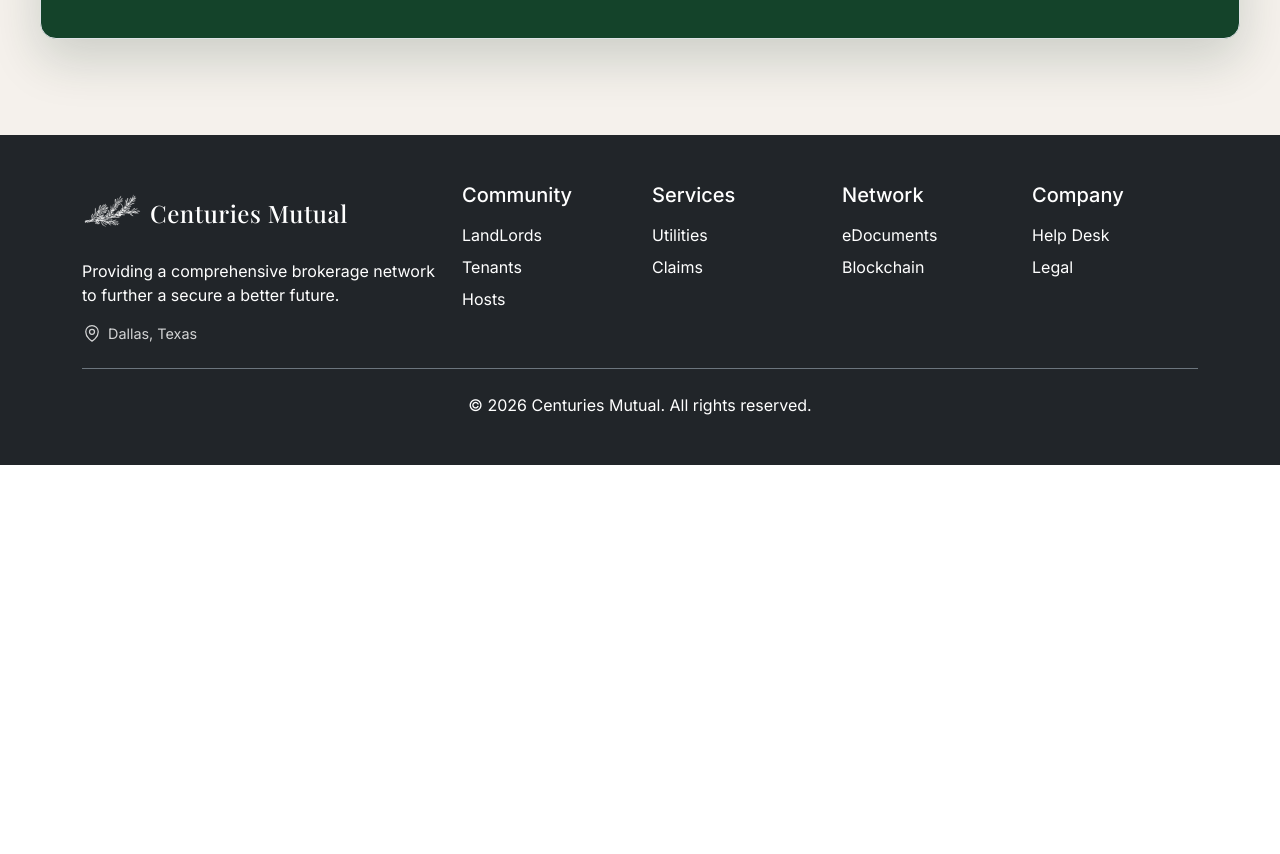
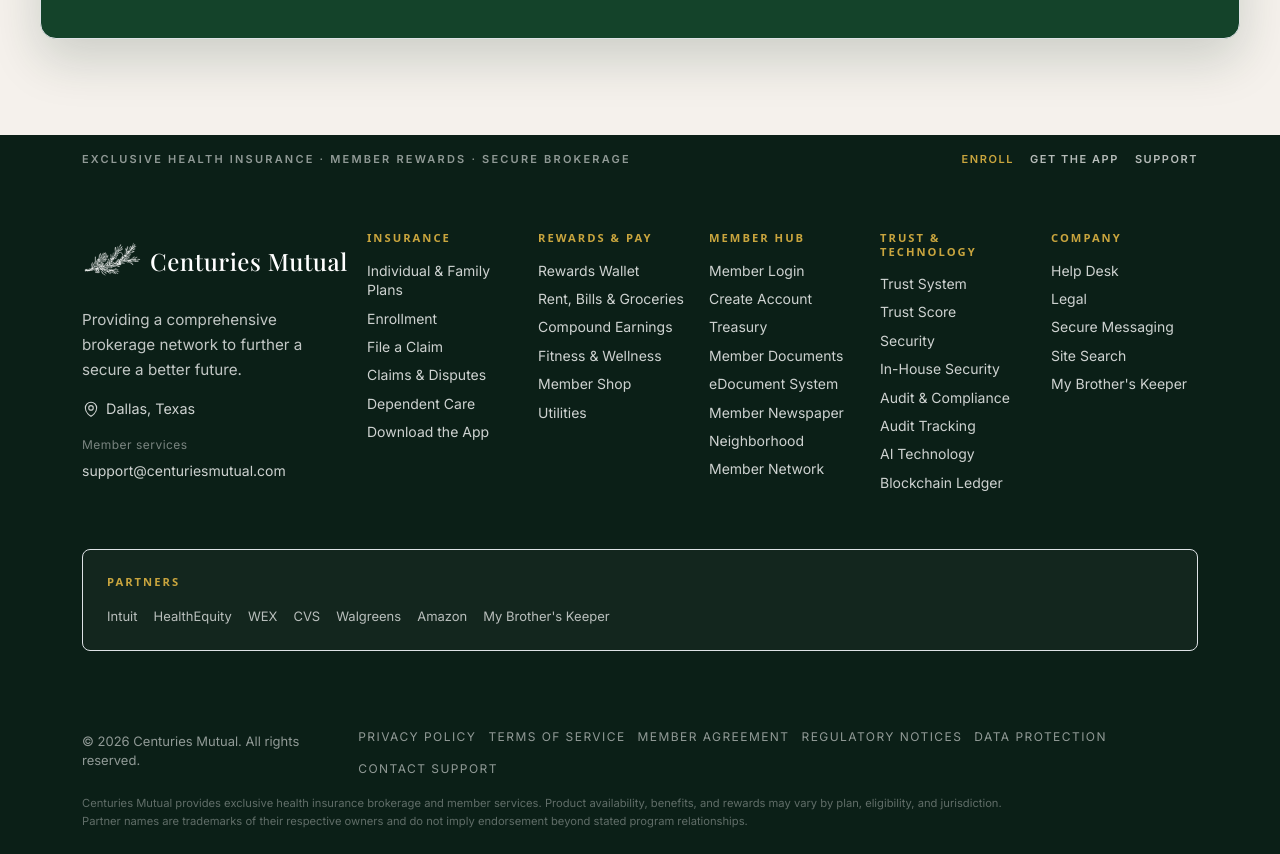
Before and after one commit to centuriesmutual/CenturiesMutual, a Next.js app: page /shop in a window 1280 px wide. Shown: the part 2540-3394 px from the top of the page. Before the commit the page ends 3005 px from the top, so only its background shows below. Built offline with nearby package versions, Linux system fonts and the light colour scheme.

Commit message:
Reposition Wintergarden as music performance software and expand the footer.
Retitle the earnings block for Wintergarden's performance-development game offering, and ship the enterprise health-insurance footer with the original dark background.

```diff
--- a/components/Footer.tsx
+++ b/components/Footer.tsx
@@ -4,6 +4,100 @@
 import Image from 'next/image'
 import { useEffect, useState } from 'react'
 import { MapPinIcon } from '@heroicons/react/24/outline'
+
+type FooterLink = { href: string; label: string; external?: boolean }
+
+type FooterColumn = {
+  title: string
+  links: ReadonlyArray<FooterLink>
+}
+
+const FOOTER_COLUMNS: ReadonlyArray<FooterColumn> = [
+  {
+    title: 'Insurance',
+    links: [
+      { href: '/individual-family-services', label: 'Individual & Family Plans' },
+      { href: '/enrollment', label: 'Enrollment' },
+      { href: '/claims', label: 'File a Claim' },
+      { href: '/claims-disputes', label: 'Claims & Disputes' },
+      { href: '/child-care', label: 'Dependent Care' },
+      { href: '/downloads', label: 'Download the App' },
+    ],
+  },
+  {
+    title: 'Rewards & Pay',
+    links: [
+      { href: '/treasury', label: 'Rewards Wallet' },
+      { href: '/pay', label: 'Rent, Bills & Groceries' },
+      { href: '/rentalequity', label: 'Compound Earnings' },
+      { href: '/my-brothers-keeper', label: 'Fitness & Wellness' },
+      { href: '/shop', label: 'Member Shop' },
+      { href: '/utilities', label: 'Utilities' },
+    ],
+  },
+  {
+    title: 'Member Hub',
+    links: [
+      { href: '/login', label: 'Member Login' },
+      { href: '/signup', label: 'Create Account' },
+      { href: '/treasury', label: 'Treasury' },
+      { href: '/documents', label: 'Member Documents' },
+      { href: '/edocument-system', label: 'eDocument System' },
+      { href: '/newspaper', label: 'Member Newspaper' },
+      { href: '/neighborhood', label: 'Neighborhood' },
+      { href: '/network', label: 'Member Network' },
+    ],
+  },
+  {
+    title: 'Trust & Technology',
+    links: [
+      { href: '/trust-system', label: 'Trust System' },
+      { href: '/trustscore', label: 'Trust Score' },
+      { href: '/security', label: 'Security' },
+      { href: '/in-house-security', label: 'In-House Security' },
+      { href: '/audit-compliance', label: 'Audit & Compliance' },
+      { href: '/edocuments-audit-tracking', label: 'Audit Tracking' },
+      { href: '/ai-powered-technology', label: 'AI Technology' },
+      { href: '/blockchain', label: 'Blockchain Ledger' },
+    ],
+  },
+  {
+    title: 'Company',
+    links: [
+      { href: '/help-desk', label: 'Help Desk' },
+      { href: '/legal', label: 'Legal' },
+      { href: '/private-phone-messaging', label: 'Secure Messaging' },
+      { href: '/search', label: 'Site Search' },
+      { href: 'https://mybrotherskeeper.cc', label: "My Brother's Keeper", external: true },
+    ],
+  },
+]
+
+const LEGAL_LINKS: ReadonlyArray<FooterLink> = [
+  { href: '/legal', label: 'Privacy Policy' },
+  { href: '/legal', label: 'Terms of Service' },
+  { href: '/legal', label: 'Member Agreement' },
+  { href: '/audit-compliance', label: 'Regulatory Notices' },
+  { href: '/security', label: 'Data Protection' },
+  { href: '/help-desk', label: 'Contact Support' },
+]
+
+function FooterLinkItem({ href, label, external }: FooterLink) {
+  const className =
+    'text-white/80 text-decoration-none transition-opacity hover:text-white hover:opacity-100'
+  if (external) {
+    return (
+      <a href={href} target="_blank" rel="noopener noreferrer" className={className}>
+        {label}
+      </a>
+    )
+  }
+  return (
+    <Link href={href} className={className}>
+      {label}
+    </Link>
+  )
+}
 
 export default function Footer() {
   const [mounted, setMounted] = useState(false)
@@ -21,7 +115,6 @@
     return () => window.removeEventListener('resize', handleResize)
   }, [])
 
-  // Calculate responsive sizes - use default values until mounted
   const getLogoSize = () => {
     if (!mounted) return { width: 60, height: 60, fontSize: '1.5rem' }
     if (windowWidth < 400) return { width: 40, height: 40, fontSize: '1.25rem' }
@@ -31,23 +124,13 @@
   }
 
   const { width, height, fontSize } = getLogoSize()
+  const year = mounted ? new Date().getFullYear() : 2026
 
   return (
-    <footer className="bg-dark text-white py-5">
+    <footer className="bg-[#0B1F17] text-white">
       <style jsx global>{`
         @import url('https://fonts.googleapis.com/css2?family=Playfair+Display:wght@500&display=swap');
 
-        @media (max-width: 768px) {
-          .footer-content {
-            text-align: left;
-          }
-          .footer-logo {
-            justify-content: flex-start;
-          }
-          .footer-links {
-            margin-top: 1.5rem;
-          }
-        }
         .footer-logo-container {
           position: relative;
           width: ${width}px;
@@ -57,10 +140,57 @@
           filter: brightness(0) invert(1);
           opacity: 0.9;
         }
+        .cm-footer-heading {
+          font-family: ui-sans-serif, system-ui, sans-serif;
+          font-size: 0.7rem;
+          font-weight: 700;
+          letter-spacing: 0.18em;
+          text-transform: uppercase;
+          color: #c9a53e;
+          margin-bottom: 1rem;
+        }
+        .cm-footer-link-list li {
+          margin-bottom: 0.55rem;
+          font-size: 0.875rem;
+          line-height: 1.4;
+        }
       `}</style>
-      <div className="container">
-        <div className="row">
-          <div className="col-lg-4 mb-4 mb-lg-0 footer-content">
+
+      {/* Top enterprise band */}
+      <div className="border-b border-white/10">
+        <div className="container py-3">
+          <div className="d-flex flex-wrap align-items-center justify-content-between gap-2">
+            <p className="mb-0 font-sans text-[11px] font-semibold uppercase tracking-[0.2em] text-white/55">
+              Exclusive health insurance · Member rewards · Secure brokerage
+            </p>
+            <div className="d-flex flex-wrap gap-3">
+              <Link
+                href="/enrollment"
+                className="font-sans text-[11px] font-semibold uppercase tracking-[0.14em] text-[#C9A53E] text-decoration-none hover:text-white"
+              >
+                Enroll
+              </Link>
+              <Link
+                href="/downloads"
+                className="font-sans text-[11px] font-semibold uppercase tracking-[0.14em] text-white/70 text-decoration-none hover:text-white"
+              >
+                Get the App
+              </Link>
+              <Link
+                href="/help-desk"
+                className="font-sans text-[11px] font-semibold uppercase tracking-[0.14em] text-white/70 text-decoration-none hover:text-white"
+              >
+                Support
+              </Link>
+            </div>
+          </div>
+        </div>
+      </div>
+
+      <div className="container py-5">
+        {/* Brand + sitemap */}
+        <div className="row gy-4">
+          <div className="col-12 col-lg-3 footer-content">
             <div className="d-flex align-items-center mb-3 footer-logo">
               <div className="footer-logo-container me-2">
                 <Image
@@ -72,80 +202,127 @@
                   style={{ objectFit: 'contain' }}
                 />
               </div>
-              <span style={{
+              <span
+                style={{
                   color: '#ffffff',
                   fontFamily: "'Playfair Display', serif",
                   fontSize: fontSize,
                   fontWeight: '500',
                   letterSpacing: mounted && windowWidth < 640 ? '0' : '0.5px',
                   whiteSpace: 'nowrap',
-                display: 'inline-block'
-              }}>
+                  display: 'inline-block',
+                }}
+              >
                 Centuries Mutual
               </span>
             </div>
-            <p className="mb-3">
-              Providing a comprehensive brokerage network to further a secure a better future.
+            <p className="mb-3 text-white/75" style={{ fontSize: '0.95rem', lineHeight: 1.65, maxWidth: 320 }}>
+              Providing a comprehensive brokerage network to further a secure a
+              better future.
             </p>
-            <div className="d-flex align-items-center gap-3 flex-wrap">
-              {/* Dallas, Texas Location */}
-              <div className="d-flex align-items-center text-white" style={{ opacity: 0.8 }}>
-                <MapPinIcon style={{ width: '20px', height: '20px', marginRight: '6px' }} />
+            <div className="d-flex align-items-center text-white mb-3" style={{ opacity: 0.8 }}>
+              <MapPinIcon style={{ width: '18px', height: '18px', marginRight: '6px' }} />
               <span style={{ fontSize: '0.9rem' }}>Dallas, Texas</span>
+            </div>
+            <p className="mb-1 text-white/45" style={{ fontSize: '0.75rem', letterSpacing: '0.04em' }}>
+              Member services
+            </p>
+            <p className="mb-0">
+              <a
+                href="mailto:support@centuriesmutual.com"
+                className="text-white/80 text-decoration-none"
+                style={{ fontSize: '0.875rem' }}
+              >
+                support@centuriesmutual.com
+              </a>
+            </p>
+          </div>
+
+          <div className="col-12 col-lg-9">
+            <div className="row row-cols-2 row-cols-md-3 row-cols-xl-5 gy-4">
+              {FOOTER_COLUMNS.map((column) => (
+                <div key={column.title} className="col footer-content">
+                  <h5 className="cm-footer-heading">{column.title}</h5>
+                  <ul className="list-unstyled cm-footer-link-list footer-links mb-0">
+                    {column.links.map((link) => (
+                      <li key={`${column.title}-${link.label}`}>
+                        <FooterLinkItem {...link} />
+                      </li>
+                    ))}
+                  </ul>
+                </div>
+              ))}
             </div>
           </div>
         </div>
-          <div className="col-lg-2 mb-4 mb-lg-0 footer-content">
-            <h5 className="mb-3">Community</h5>
-            <ul className="list-unstyled footer-links">
-              <li className="mb-2">
-                <Link href="/landlords" className="text-white text-decoration-none">LandLords</Link>
+
+        {/* Partners strip */}
+        <div className="mt-5 rounded-3 border border-white/10 bg-white/[0.03] px-4 py-4">
+          <p className="cm-footer-heading mb-3">Partners</p>
+          <div className="d-flex flex-wrap gap-x-4 gap-y-2">
+            {[
+              { href: '/individual-family-services', label: 'Intuit' },
+              { href: '/treasury', label: 'HealthEquity' },
+              { href: '/pay', label: 'WEX' },
+              { href: '/claims', label: 'CVS' },
+              { href: '/claims', label: 'Walgreens' },
+              { href: '/shop', label: 'Amazon' },
+              {
+                href: 'https://mybrotherskeeper.cc',
+                label: "My Brother's Keeper",
+                external: true,
+              },
+            ].map((partner) =>
+              partner.external ? (
+                <a
+                  key={partner.label}
+                  href={partner.href}
+                  target="_blank"
+                  rel="noopener noreferrer"
+                  className="font-sans text-[0.8125rem] text-white/70 text-decoration-none hover:text-white"
+                >
+                  {partner.label}
+                </a>
+              ) : (
+                <Link
+                  key={partner.label}
+                  href={partner.href}
+                  className="font-sans text-[0.8125rem] text-white/70 text-decoration-none hover:text-white"
+                >
+                  {partner.label}
+                </Link>
+              ),
+            )}
+          </div>
+        </div>
+      </div>
+
+      {/* Legal / copyright bar */}
+      <div className="border-t border-white/10">
+        <div className="container py-4">
+          <div className="d-flex flex-column flex-lg-row align-items-start align-items-lg-center justify-content-between gap-3">
+            <p className="mb-0 text-white/55" style={{ fontSize: '0.8125rem' }}>
+              © {year} Centuries Mutual. All rights reserved.
+            </p>
+            <ul className="list-unstyled d-flex flex-wrap gap-x-3 gap-y-2 mb-0">
+              {LEGAL_LINKS.map((link) => (
+                <li key={link.label}>
+                  <Link
+                    href={link.href}
+                    className="font-sans text-[0.75rem] uppercase tracking-[0.12em] text-white/55 text-decoration-none hover:text-white"
+                  >
+                    {link.label}
+                  </Link>
                 </li>
-              <li className="mb-2">
-                <Link href="/tenants" className="text-white text-decoration-none">Tenants</Link>
-              </li>
-              <li className="mb-2">
-                <Link href="/hosts" className="text-white text-decoration-none">Hosts</Link>
-              </li>
+              ))}
             </ul>
           </div>
-          <div className="col-lg-2 mb-4 mb-lg-0 footer-content">
-            <h5 className="mb-3">Services</h5>
-            <ul className="list-unstyled footer-links">
-              <li className="mb-2">
-                <Link href="/utilities" className="text-white text-decoration-none">Utilities</Link>
-              </li>
-              <li className="mb-2">
-                <Link href="/claims" className="text-white text-decoration-none">Claims</Link>
-              </li>
-            </ul>
-          </div>
-          <div className="col-lg-2 mb-4 mb-lg-0 footer-content">
-            <h5 className="mb-3">Network</h5>
-            <ul className="list-unstyled footer-links">
-              <li className="mb-2">
-                <Link href="/documents" className="text-white text-decoration-none">eDocuments</Link>
-              </li>
-              <li className="mb-2">
-                <Link href="/blockchain" className="text-white text-decoration-none">Blockchain</Link>
-              </li>
-            </ul>
-          </div>
-          <div className="col-lg-2 mb-4 mb-lg-0 footer-content">
-            <h5 className="mb-3">Company</h5>
-            <ul className="list-unstyled footer-links">
-              <li className="mb-2">
-                <Link href="/help-desk" className="text-white text-decoration-none">Help Desk</Link>
-              </li>
-              <li className="mb-2">
-                <Link href="/legal" className="text-white text-decoration-none">Legal</Link>
-              </li>
-            </ul>
-          </div>
-        </div>
-        <div className="border-top border-secondary pt-4 mt-4">
-          <p className="text-center text-md-center text-start mb-0">
-            © {mounted ? new Date().getFullYear() : '2026'} Centuries Mutual. All rights reserved.
+          <p className="mt-3 mb-0 text-white/35" style={{ fontSize: '0.7rem', lineHeight: 1.55, maxWidth: 920 }}>
+            Centuries Mutual provides exclusive health insurance brokerage and member
+            services. Product availability, benefits, and rewards may vary by plan,
+            eligibility, and jurisdiction. Partner names are trademarks of their
+            respective owners and do not imply endorsement beyond stated program
+            relationships.
           </p>
         </div>
       </div>
```
Also changed, not shown: components/HealthInsuranceLegacy.tsx (+14 -71 lines). Lines whose indentation alone changed are shown as unchanged.
